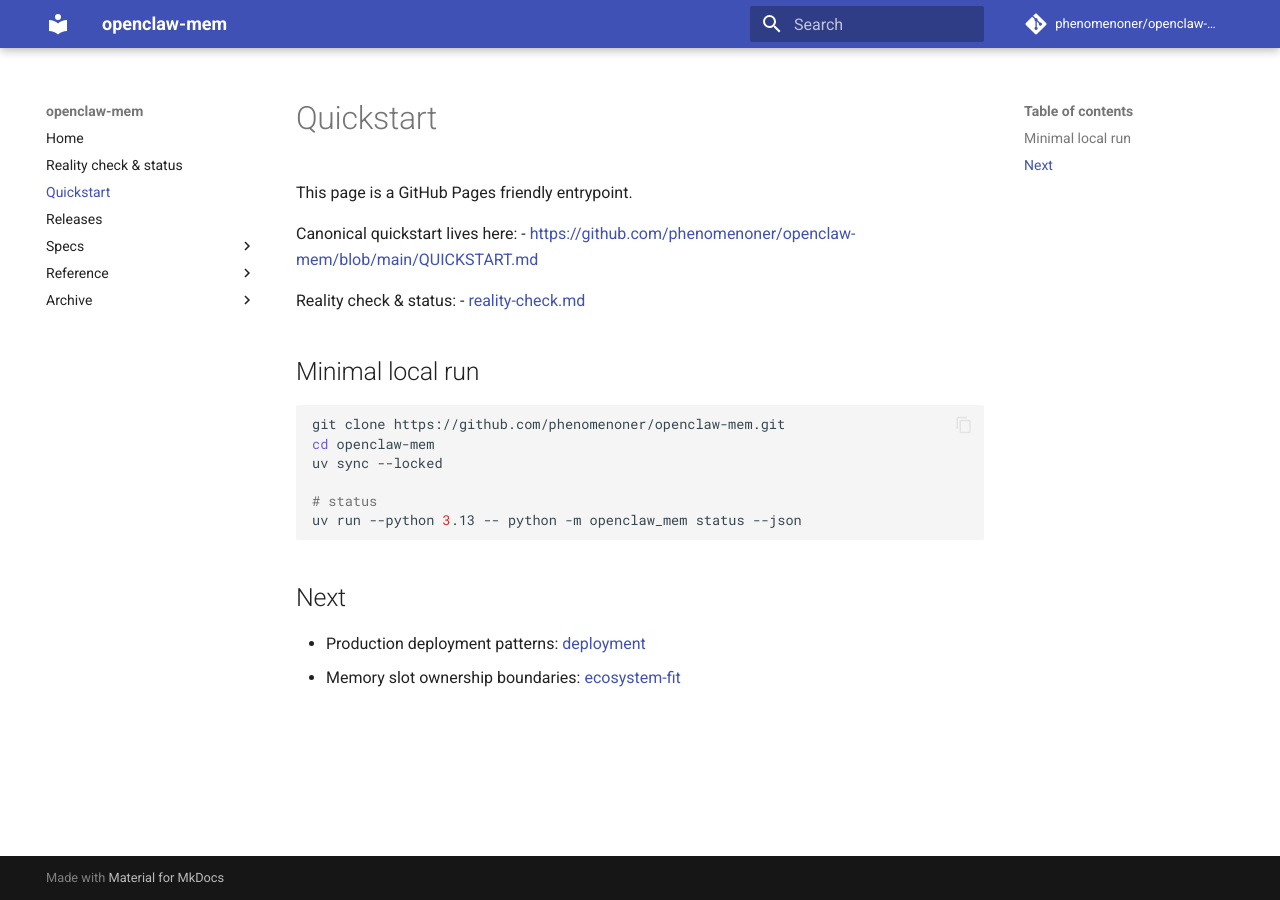
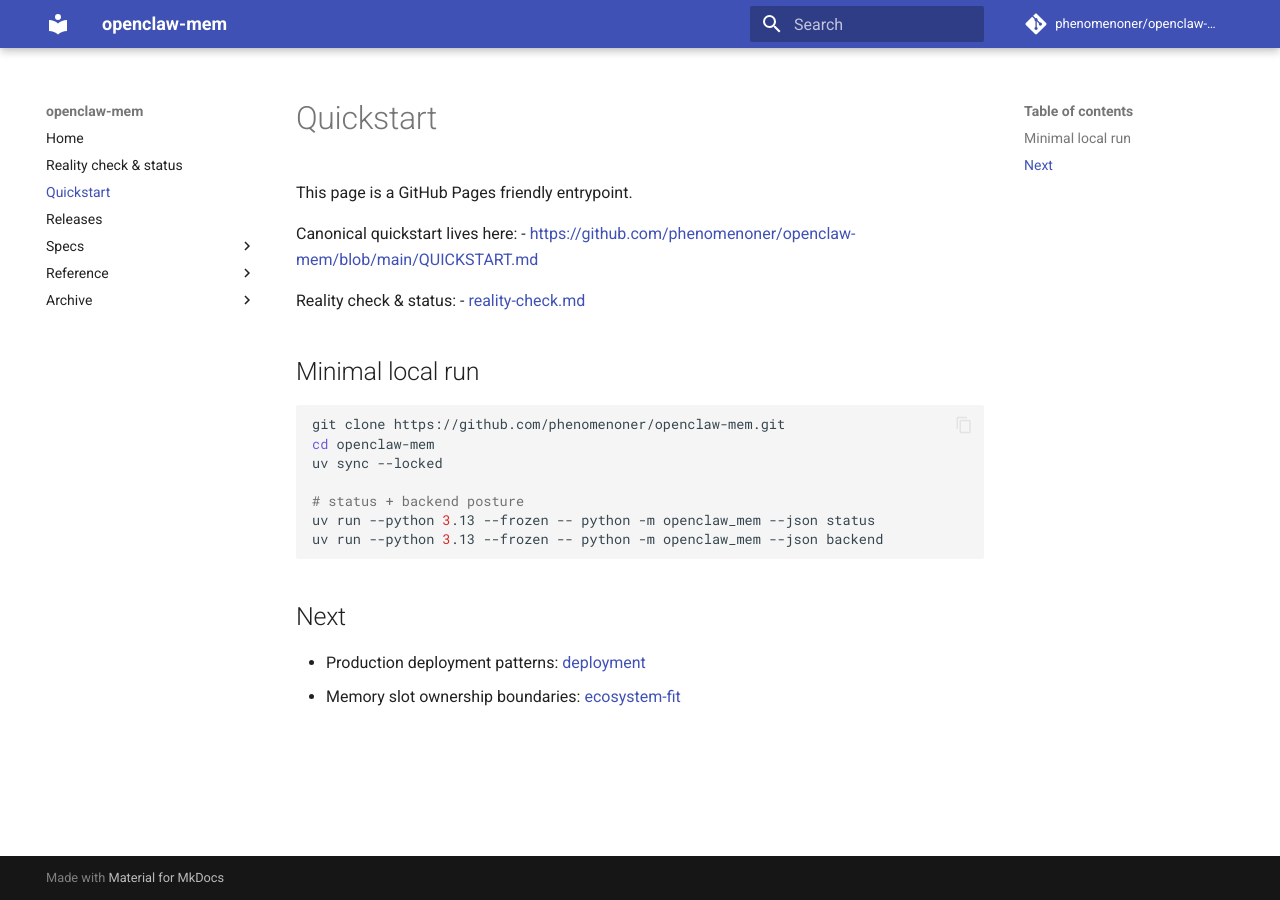
Before and after one commit to phenomenoner/openclaw-mem, an MkDocs documentation site: the page built from docs/quickstart.md, in a window 1280 px wide. Built offline with MkDocs 1.6.1 and Material for MkDocs 9.7.7, drawn with Linux system fonts in a browser that asks for light colours; comment, search, counter and statistics services are not loaded.

Commit message:
docs: align quickstart minimal run with frozen py3.13 commands

````diff
--- a/docs/quickstart.md
+++ b/docs/quickstart.md
@@ -15,8 +15,9 @@ git clone https://github.com/phenomenoner/openclaw-mem.git
 cd openclaw-mem
 uv sync --locked
 
-# status
-uv run --python 3.13 -- python -m openclaw_mem status --json
+# status + backend posture
+uv run --python 3.13 --frozen -- python -m openclaw_mem --json status
+uv run --python 3.13 --frozen -- python -m openclaw_mem --json backend
 ```
 
 ## Next
````
